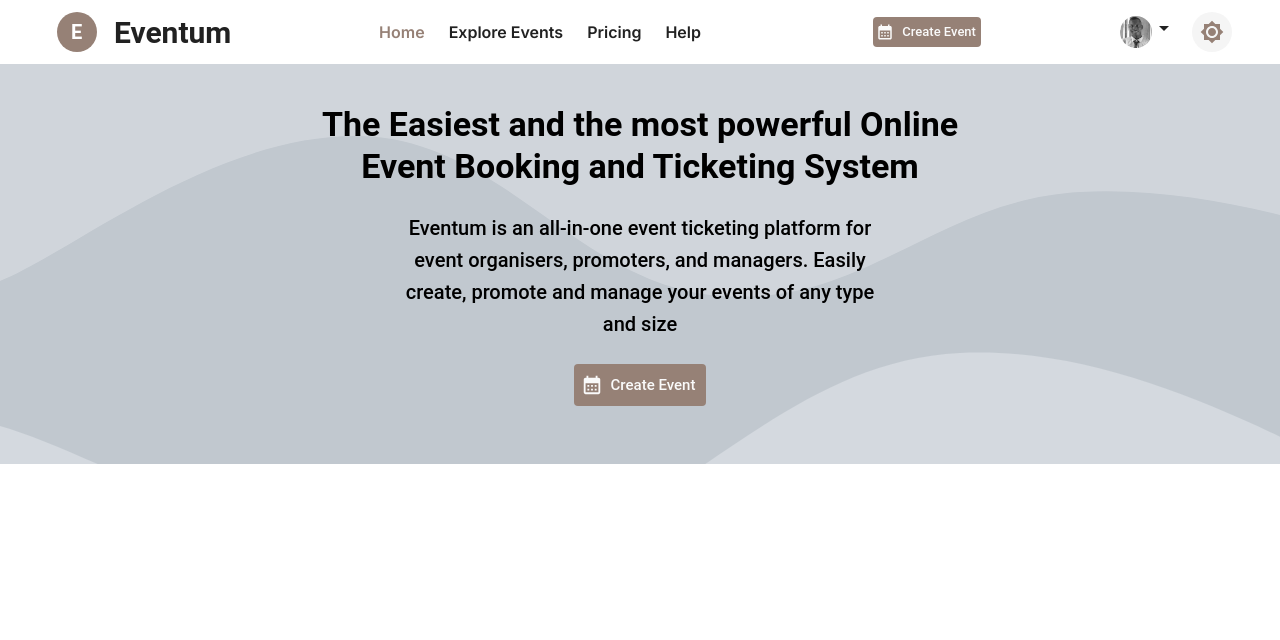
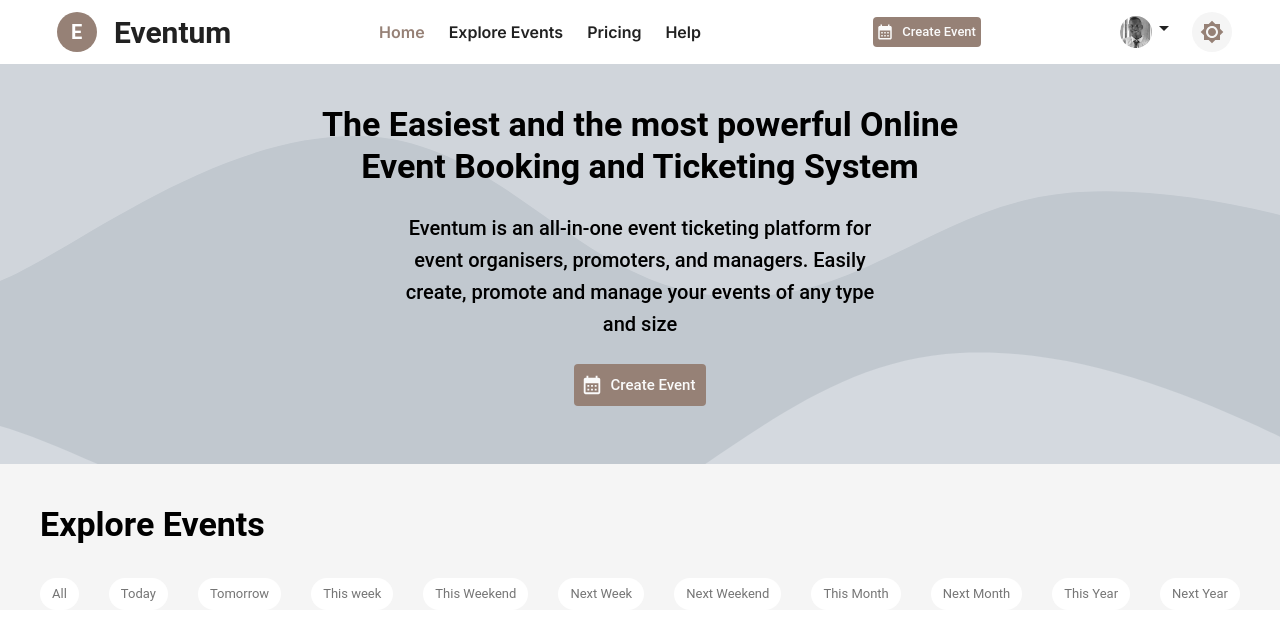
Before and after one commit to Sosaristic/event-handler, a Next.js app: page / in a window 1280 px wide. Shown: the top 640 px of the page. Built offline with nearby package versions, Linux system fonts and the light colour scheme.

Commit message:
feature: added filtering chips

```diff
--- /dev/null
+++ b/components/componentData/data.js
@@ -0,0 +1,26 @@
+export const chipData = [
+  { title: "All" },
+  { title: "Today" },
+  { title: "Tomorrow" },
+  { title: "This week" },
+  { title: "This Weekend" },
+  { title: "Next Week" },
+  { title: "Next Weekend" },
+  { title: "This Month" },
+  { title: "Next Month" },
+  { title: "This Year" },
+  { title: "Next Year" },
+];
+
+export const tabsData = [
+  { title: "All" },
+  { title: "Arts" },
+  { title: "Business" },
+  { title: "Concert" },
+  { title: "Workshops" },
+  { title: "Coaching and consulting" },
+  { title: "Health and Wellbeing" },
+  { title: "Volunteer" },
+  { title: "Sports" },
+  { title: "Free" },
+];
--- a/pages/index.js
+++ b/pages/index.js
@@ -1,7 +1,8 @@
-import { Typography, Box } from "@mui/material";
+import { Typography, Box, Chip, Stack, Container } from "@mui/material";
 import Head from "next/head";
 import CreateEventButton from "../components/CreateEventButton";
 import NavBar from "../components/NavBar";
+import { chipData } from "../components/componentData/data";
 
 export default function Home() {
   return (
@@ -13,6 +14,7 @@ export default function Home() {
         <link rel="icon" href="/favicon.ico" />
       </Head>
       <main>
+        <Box sx={{ backgroundColor: "grey.100" }}>
           <header>
             <nav>
               <NavBar />
@@ -34,18 +36,62 @@ export default function Home() {
               <Typography
                 mt={5}
                 variant="h4"
-              sx={{ width: {md: "50%"} , fontWeight: 700, }}
+                sx={{ width: { md: "50%" }, fontWeight: 700 }}
               >
                 The Easiest and the most powerful Online Event Booking and
                 Ticketing System
               </Typography>
-            <Typography mt={3} variant="h6" sx={{width: {md: "40%"}, padding: "0 .5rem"}}>
+              <Typography
+                mt={3}
+                variant="h6"
+                sx={{ width: { md: "40%" }, padding: "0 .5rem" }}
+              >
                 Eventum is an all-in-one event ticketing platform for event
-              organisers, promoters, and managers. Easily create, promote and manage your events of any type and size
+                organisers, promoters, and managers. Easily create, promote and
+                manage your events of any type and size
               </Typography>
-            <Box mt={3} pb={5}><CreateEventButton size="large"/></Box>
+              <Box mt={3} pb={5}>
+                <CreateEventButton size="large" />
+              </Box>
             </Box>
           </section>
+
+          <Container
+            disableGutters
+            sx={{
+              display: "flex",
+              flexDirection: "column",
+              justifyContent: "space-around",
+
+              marginTop: 2,
+              padding: { xs: 1, md: 0 },
+            }}
+          >
+            <Typography mt={3} variant="h4" sx={{ fontWeight: 700 }}>
+              Explore Events
+            </Typography>
+            <Box
+              mt={4}
+              sx={{
+                display: "flex",
+                justifyContent: "space-between",
+                overflowX: "scroll",
+                "&::-webkit-scrollbar": { display: "none" },
+                msOverflowStyle: "none",
+                scrollbarWidth: "none",
+              }}
+            >
+              {chipData.map((item) => {
+                return (
+                  <Chip
+                    label={item.title}
+                    sx={{ backgroundColor: "white", color: "grey.600" }}
+                  />
+                );
+              })}
+            </Box>
+          </Container>
+        </Box>
       </main>
     </>
   );
```
Lines whose indentation alone changed are shown as unchanged.
